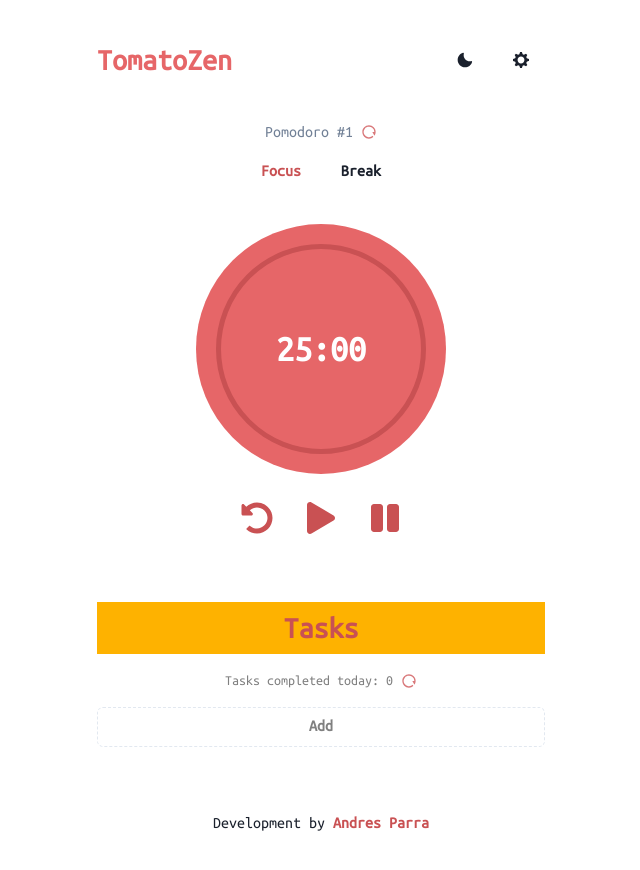
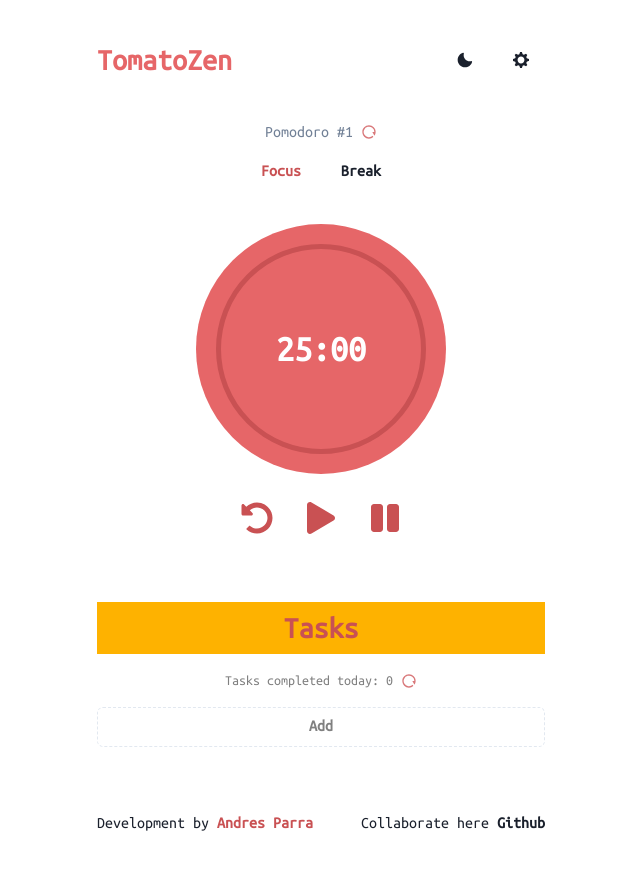
Before and after one commit to byandrev/tomatozen, a React (Vite) app: page / in a window 1280 px wide. Shown: the top 870 px of the page, without its empty margins (319-959 px from the left). Built offline with nearby package versions, Linux system fonts and the light colour scheme.

Commit message:
footer: add github link repository

```diff
--- a/src/components/Footer.jsx
+++ b/src/components/Footer.jsx
@@ -1,9 +1,14 @@
-import { Box, Link, Text } from "@chakra-ui/react";
+import { Flex, Link, Text } from "@chakra-ui/react";
 
 function Footer() {
   return (
     <footer>
-      <Box textAlign="center">
+      <Flex
+        justifyContent="space-between"
+        alignItems="center"
+        flexDirection={{ base: "column", md: "row" }}
+        gap={2}
+      >
         <Text>
           Development by{" "}
           <Link
@@ -15,7 +20,18 @@ function Footer() {
             Andres Parra
           </Link>
         </Text>
-      </Box>
+
+        <Text>
+          Collaborate here{" "}
+          <Link
+            href="https://github.com/byandrev/tomatozen"
+            target="_blank"
+            fontWeight="bold"
+          >
+            Github
+          </Link>
+        </Text>
+      </Flex>
     </footer>
   );
 }
```
